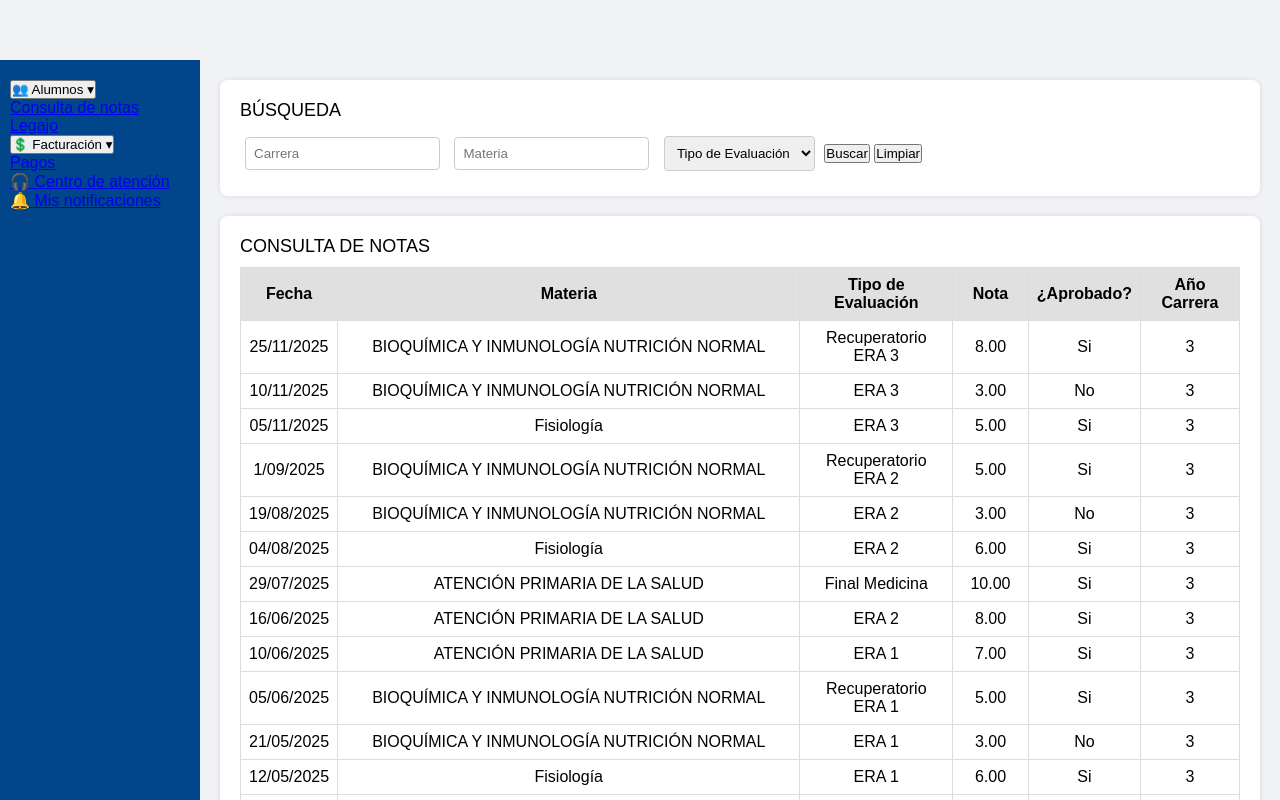
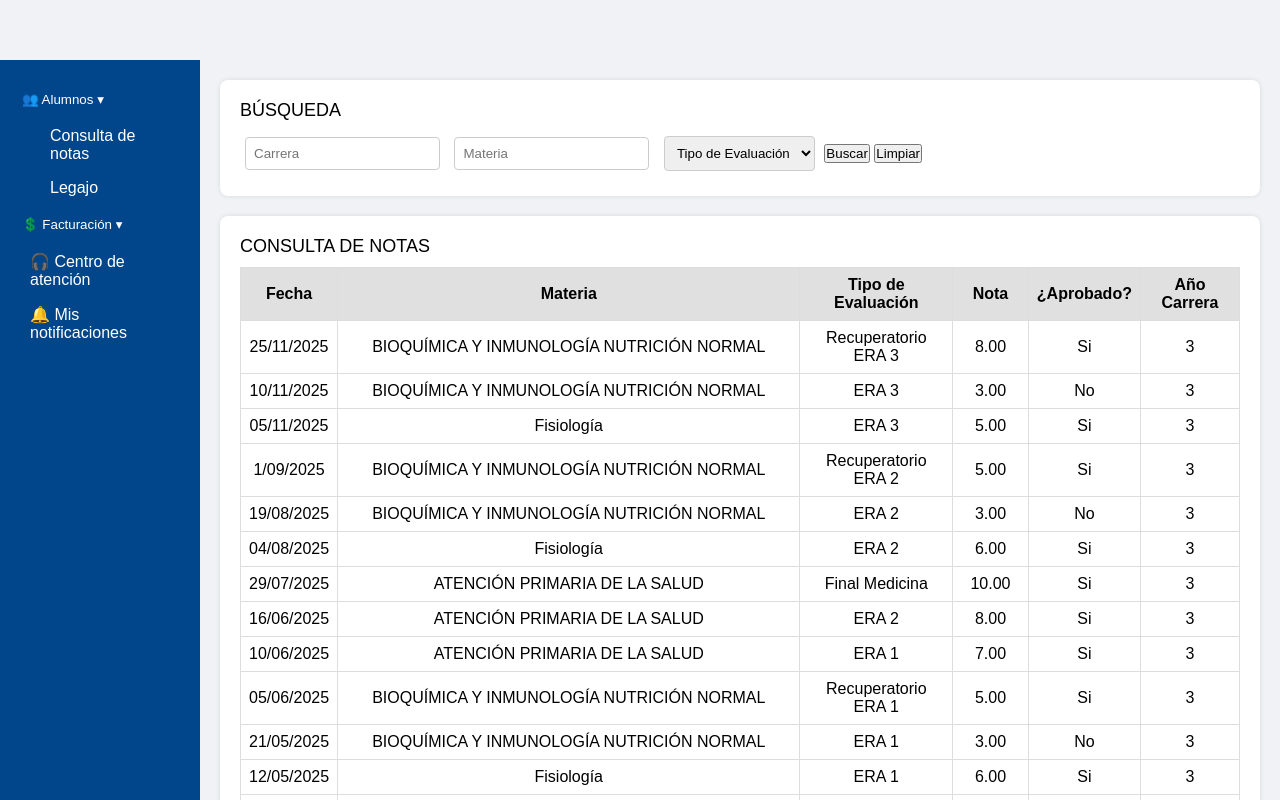
Before and after one commit to Fbarcelo4587/notas-fundaci-n-barcelo, a plain HTML site: page notasbarcelo.html in a window 1280 px wide. Both pictures are taken after a click on the button "👥 Alumnos ▾". Shown: the top 800 px of the page. Drawn offline with Linux system fonts and the light colour scheme.

Commit message:
Update notasbarcelo.html

```diff
--- a/notasbarcelo.html
+++ b/notasbarcelo.html
@@ -80,6 +80,32 @@
             color: red;
             font-weight: bold;
         }
+.menu-item{
+  background:none;
+  border:none;
+  color:white;
+  text-align:left;
+  padding:12px;
+  width:100%;
+  cursor:pointer;
+}
+
+.submenu{
+  display:none;
+  padding-left:20px;
+}
+
+.submenu.open{
+  display:block;
+}
+
+.sidebar a{
+  display:block;
+  color:white;
+  text-decoration:none;
+  padding:8px 20px;
+}
+
     </style>
 <div class="sidebar">
 
@@ -169,5 +195,12 @@
             </table>
         </div>
     </div>
+<script>
+document.querySelectorAll('.has-children').forEach(btn => {
+  btn.onclick = () => {
+    document.getElementById(btn.dataset.target).classList.toggle('open');
+  };
+});
+</script>
 </body>
 </html>
```
